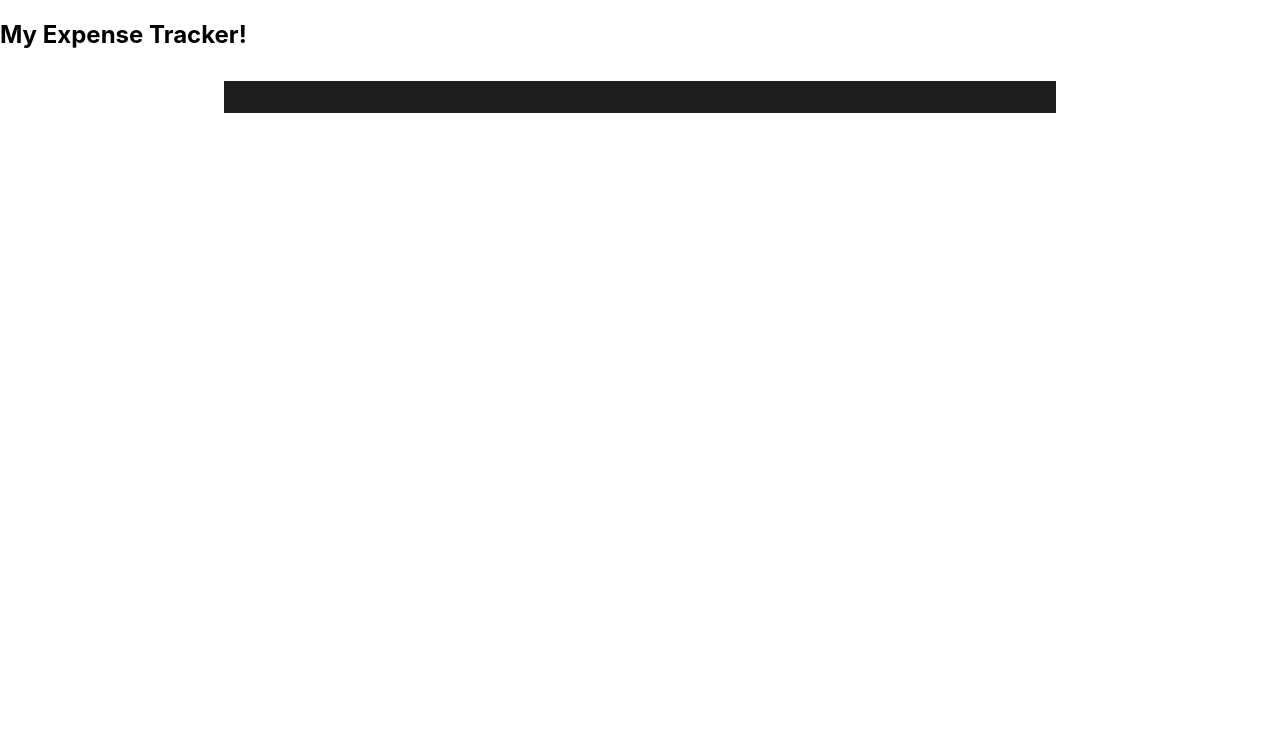
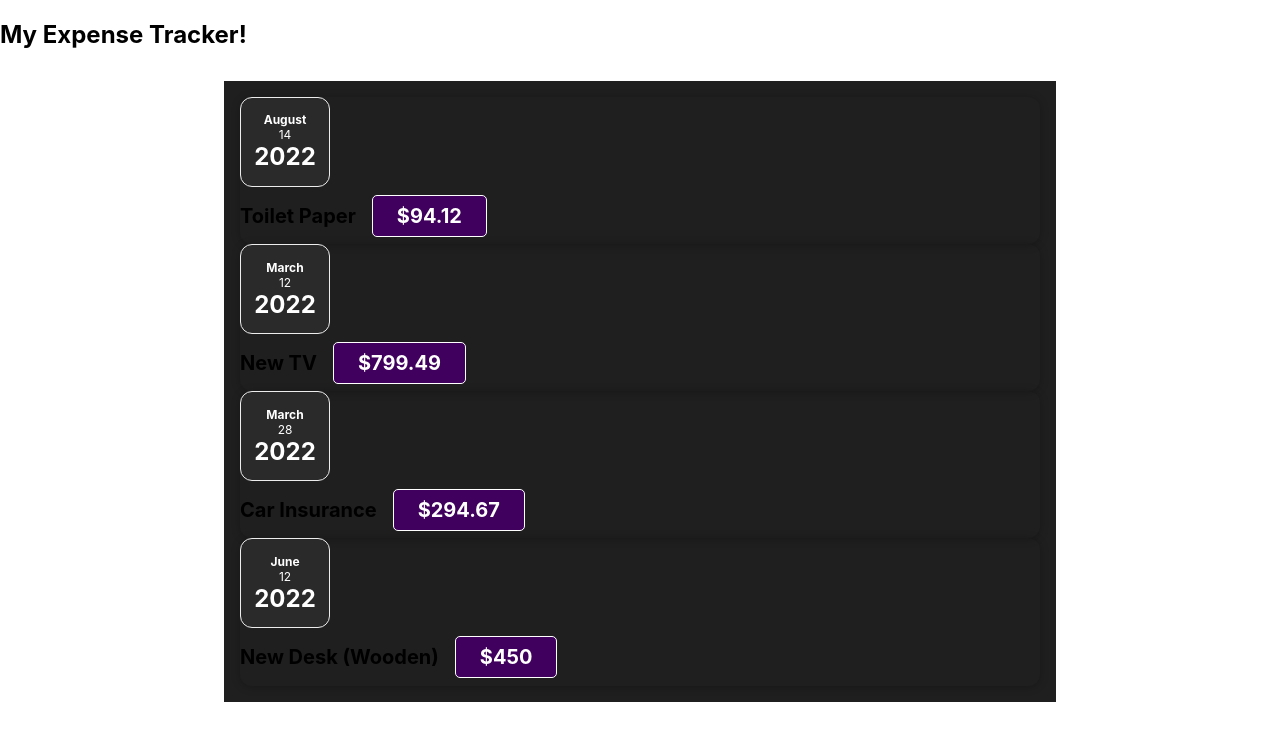
Before and after one commit to Esa-Gavin/Expense-Tracker, a React (Create React App) app: page / in a window 1280 px wide. Shown: the top 740 px of the page. Built offline with nearby package versions, Linux system fonts and the light colour scheme.

Commit message:
initiate props.children in the card.js file

```diff
--- a/src/components/Card.js
+++ b/src/components/Card.js
@@ -1,8 +1,8 @@
 import './Card.css'
 
-function Card () {
+function Card (props) {
     return (
-        <div className="card"></div>
+        <div className="card">{props.children}</div>
     )
 }
 
```
